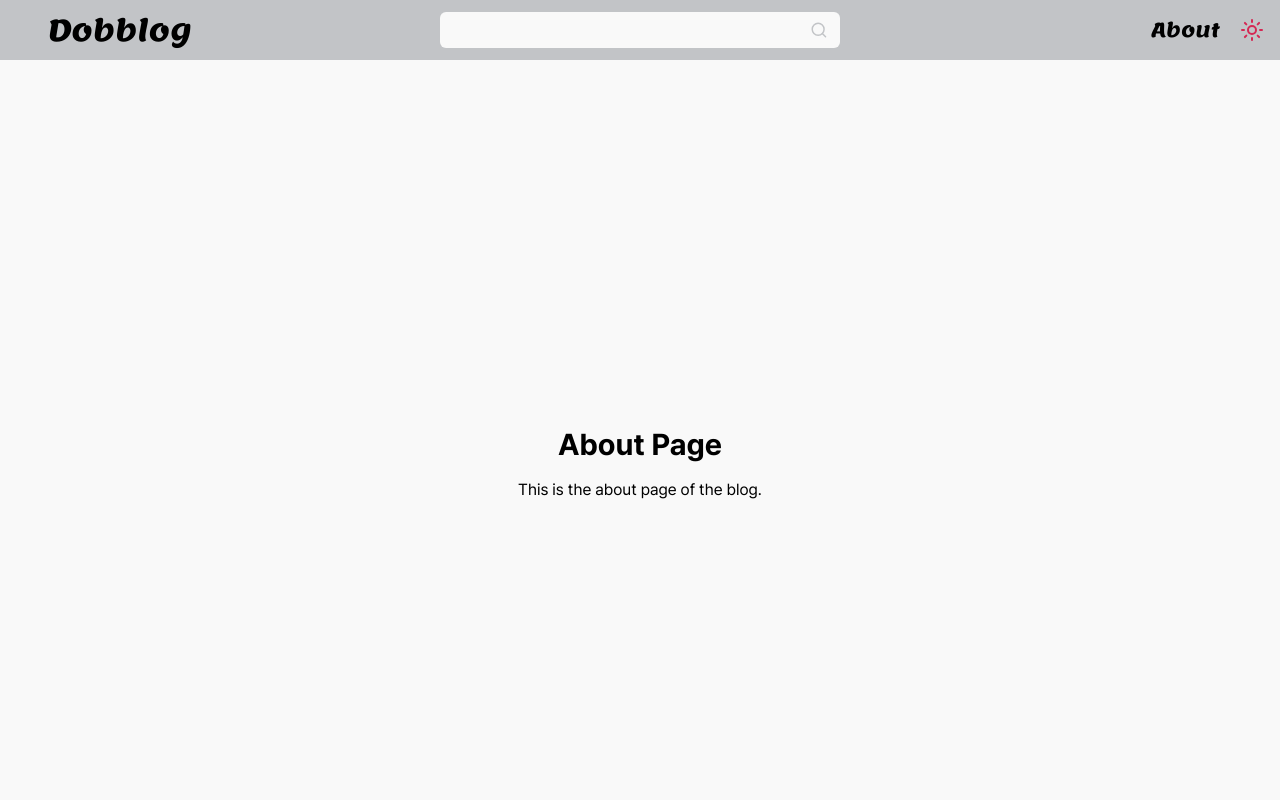
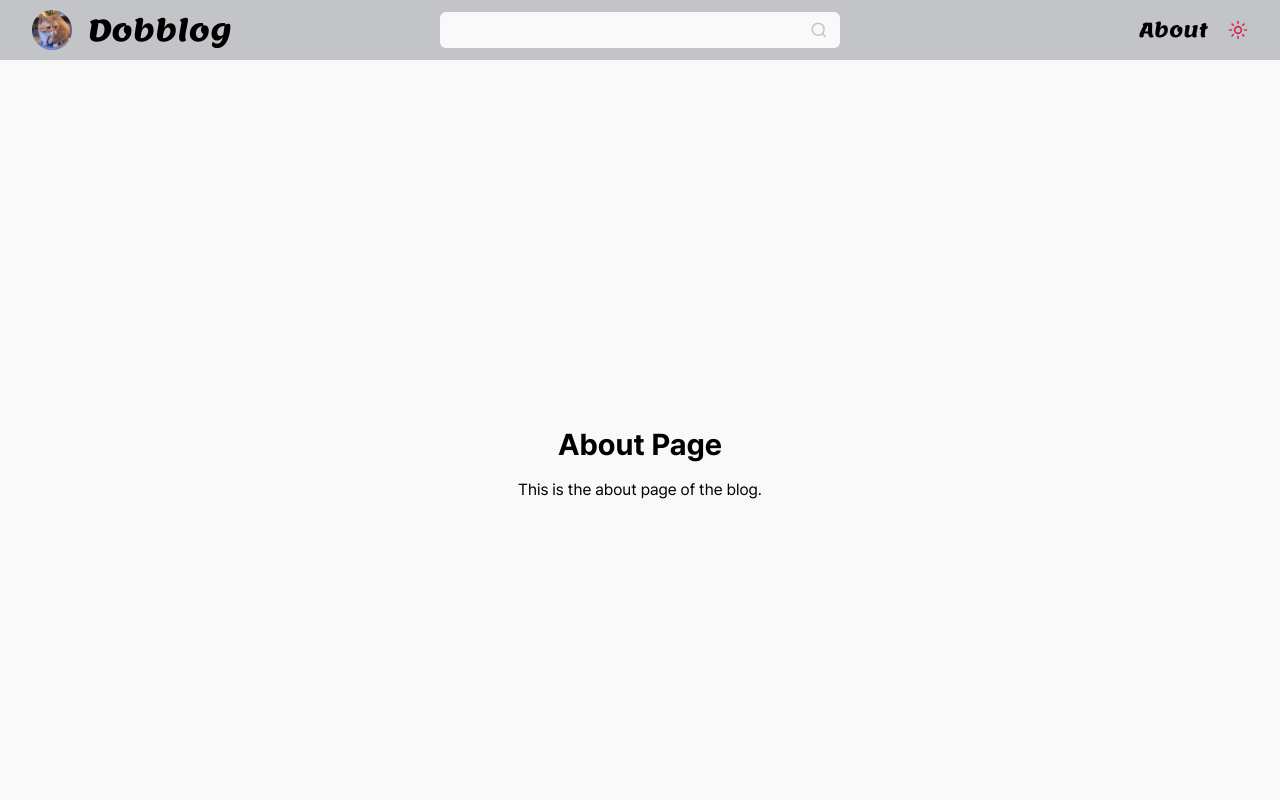
Before and after one commit to Dobbymin/Dobbymin.github.io, a Next.js app: page /about in a window 1280 px wide. Shown: the top 800 px of the page. Built offline with nearby package versions, Linux system fonts and the light colour scheme.

Commit message:
refactor(Header): Header 컴포넌트 구조 개선 및 스타일 수정

```diff
--- a/src/shared/components/features/layout/Header.tsx
+++ b/src/shared/components/features/layout/Header.tsx
@@ -1,3 +1,4 @@
+import Image from 'next/image';
 import Link from 'next/link';
 
 import { Search, Sun } from 'lucide-react';
@@ -7,9 +8,21 @@ import { Input } from '../../ui';
 
 export const Header = () => {
   return (
-    <header className='fixed top-0 right-0 left-0 z-100 flex h-header items-center justify-between bg-blog-gray-500 px-header transition-colors'>
+    <header className='fixed top-0 right-0 left-0 z-100 flex items-center justify-center bg-blog-gray-500 transition-colors'>
+      <div className='relative flex h-header w-full max-w-7xl items-center justify-between px-4 md:px-8'>
         <Link href={routerPath.main}>
-        <p className='font-lemon text-3xl'>Dobblog</p>
+          <div className='flex items-center gap-4'>
+            <Image
+              alt='Dobblog Logo'
+              className='rounded-full'
+              height={40}
+              src='/logo.png'
+              width={40}
+            />
+            <p className='hidden font-lemon text-xl md:block md:text-3xl'>
+              Dobblog
+            </p>
+          </div>
         </Link>
         <div className='absolute top-1/2 left-1/2 hidden w-[400px] max-w-[60vw] -translate-x-1/2 -translate-y-1/2 items-center justify-center gap-3 rounded-sm bg-blog-gray-100 md:flex'>
           <Input
@@ -18,11 +31,12 @@ export const Header = () => {
           />
           <Search className='mr-3 text-blog-gray-500' size={20} />
         </div>
-      <div className='flex items-center justify-between gap-5'>
+        <div className='flex items-center justify-between gap-3 md:gap-5'>
           <Link href={routerPath.about}>
-          <p className='font-lemon text-xl'>About</p>
+            <p className='font-lemon text-base md:text-xl'>About</p>
           </Link>
-        <Sun className='cursor-pointer text-blog-pink' />
+          <Sun className='cursor-pointer text-blog-pink' size={20} />
+        </div>
       </div>
     </header>
   );
```
Lines whose indentation alone changed are shown as unchanged.
